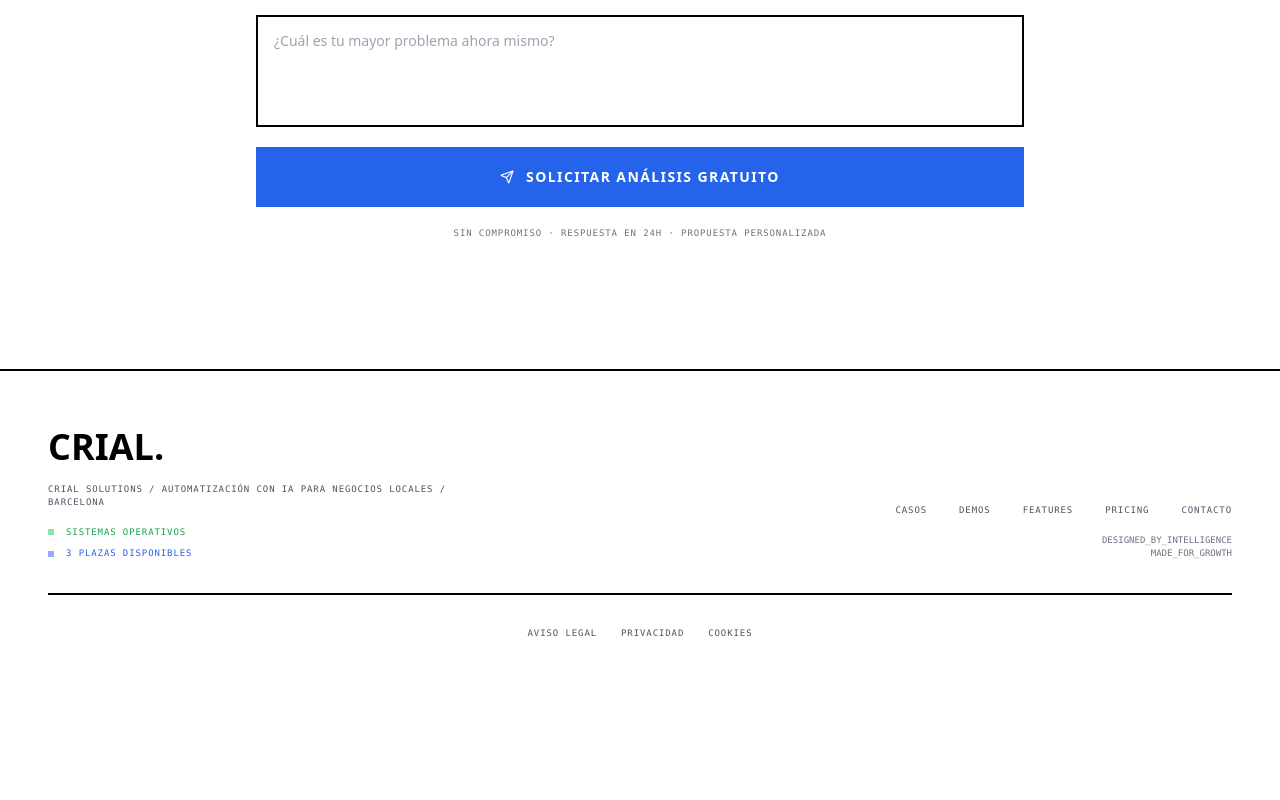
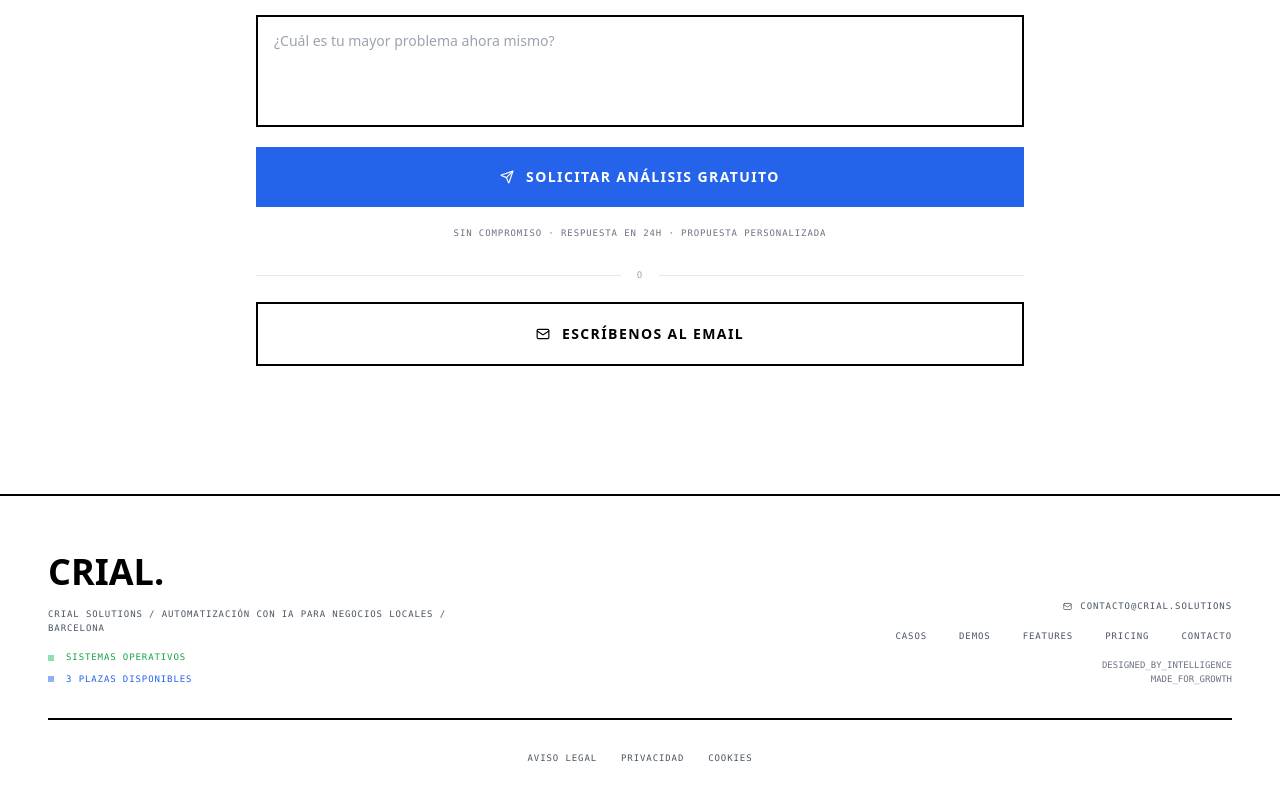
Before and after one commit to CristianAR7/Agencia-IA, a React (Vite) app: page / in a window 1280 px wide. Shown: the part 6048-6848 px from the top of the page. Before the commit the page ends 6744 px from the top, so only its background shows below. Built offline with nearby package versions, Linux system fonts and the light colour scheme.

Commit message:
Add email contact links in App.jsx

```diff
--- a/src/App.jsx
+++ b/src/App.jsx
@@ -600,9 +600,20 @@ function Contact() {
           <p className="font-mono text-[9px] tracking-widest uppercase text-gray-500 text-center">
             SIN COMPROMISO · RESPUESTA EN 24H · PROPUESTA PERSONALIZADA
           </p>
+          <div className="flex items-center gap-4 mt-2">
+            <div className="flex-1 h-px bg-gray-200" />
+            <span className="font-mono text-[9px] tracking-widest uppercase text-gray-400">O</span>
+            <div className="flex-1 h-px bg-gray-200" />
+        </div>
+        <a
+          href="mailto:contacto@crial.solutions"
+          className="flex items-center justify-center gap-3 border-2 border-black text-black px-10 py-5 font-bold text-sm uppercase tracking-widest hover:bg-black hover:text-white transition-colors"
+        >
+          <Mail size={14} />
+           ESCRÍBENOS AL EMAIL
+        </a>
         </form>
       </div>
-
       {success && <SuccessModal onClose={() => setSuccess(false)} />}
     </section>
   )
@@ -630,6 +641,13 @@ function Footer() {
         </div>
 
         <div className="flex flex-col gap-4">
+          <a
+            href="mailto:contacto@crial.solutions"
+            className="font-mono text-[9px] tracking-widest uppercase text-gray-600 hover:text-black transition-colors flex items-center gap-2 self-end"
+          >
+            <Mail size={9} />
+              contacto@crial.solutions
+            </a>
           <div className="flex gap-8">
             {['#cases', '#demos', '#features', '#pricing', '#contact'].map((href, i) => (
               <a key={href} href={href}
```
